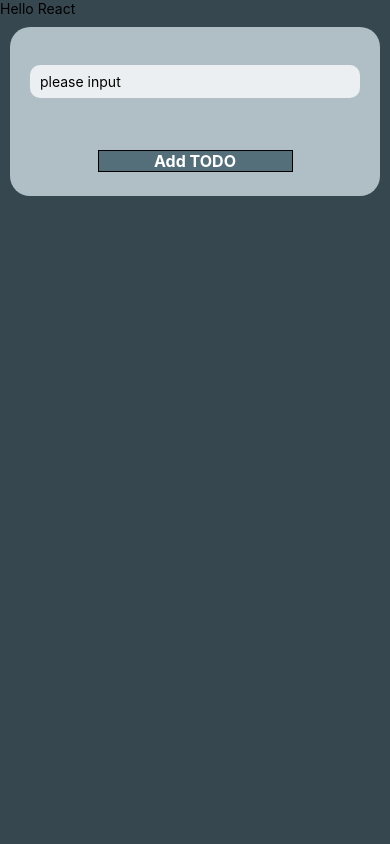
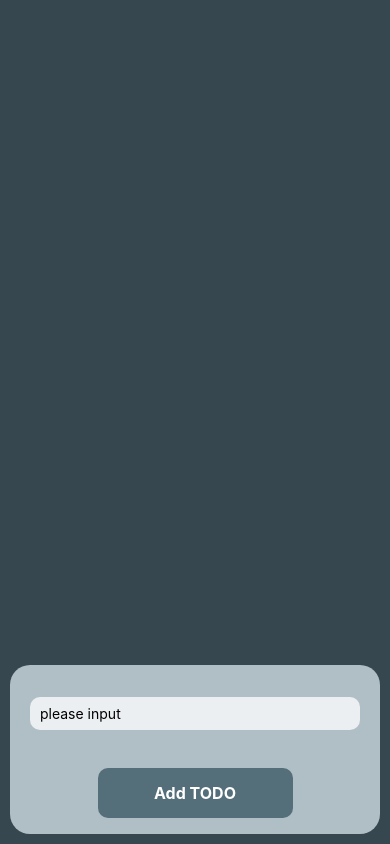
Before and after one commit to Himanshu8218/TodoApp, a React Native app: screen / in a window 390 px wide. Built offline with nearby package versions, Linux system fonts and the light colour scheme.

Commit message:
input box completed

```diff
--- a/src/App.js
+++ b/src/App.js
@@ -4,11 +4,17 @@ import {SafeAreaView, View, Text, StyleSheet, } from "react-native"
 import Input from "./components/Input"
 
 const Todo = () => {
+  const todoList = [];
+
+  function addTodo() {
+
+  }
+
+
   return (
     <SafeAreaView style={{flex:1,}}>
       <View style={styles.container}>
-        <Text>Hello React</Text>
-        <Input/>
+        <Input onPress={() => {}}/>
       </View>
     </SafeAreaView>
   )
@@ -20,6 +26,6 @@ const styles = StyleSheet.create({
   container: {
     flex:1,
     backgroundColor: "#37474F",
-
+    justifyContent: "flex-end"
   }
 })
--- a/src/components/Input.js
+++ b/src/components/Input.js
@@ -1,7 +1,7 @@
 import React from "react"
 import {View, Text, TextInput, StyleSheet, TouchableOpacity, Dimensions} from "react-native"
 
-const Input = () => {
+const Input = ({onPress}) => {
     return (
         <View style={styles.container}>
             <TextInput
@@ -9,7 +9,7 @@ const Input = () => {
                 placeholder="please input"
             />
 
-            <TouchableOpacity>
+            <TouchableOpacity onPress={onPress}>
                 <View style={styles.button}>
                     <Text style={styles.buttonText}>Add TODO</Text>
                 </View>
@@ -39,10 +39,11 @@ const styles = StyleSheet.create({
         paddingHorizontal: 10,
     },
     button: {
-        borderWidth: 1,
         backgroundColor: "#546E7A",
         width: Dimensions.get("window").width / 2,
         alignSelf: "center",
+        padding: 15,
+        borderRadius: 10,
     },
     buttonText: {
         color: "white",
```
